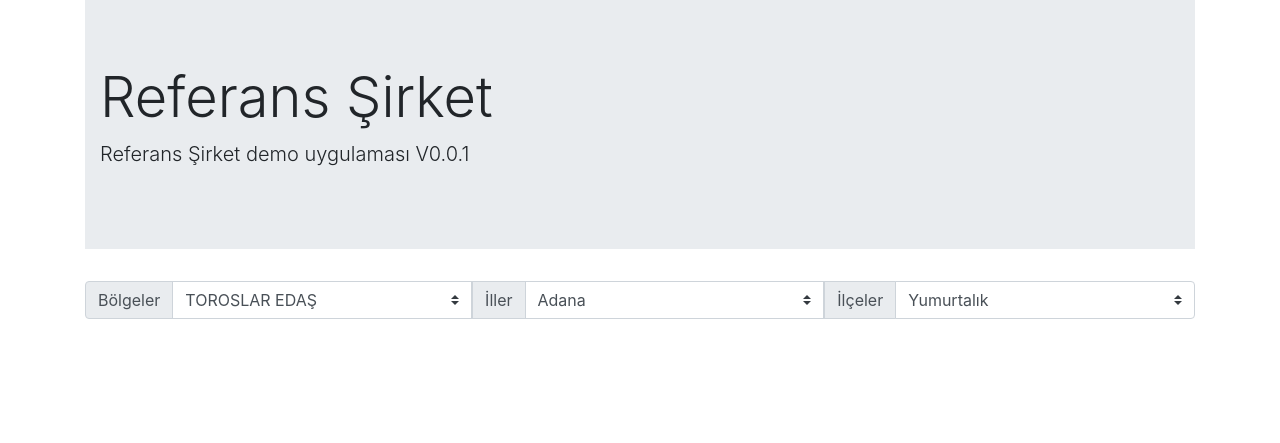
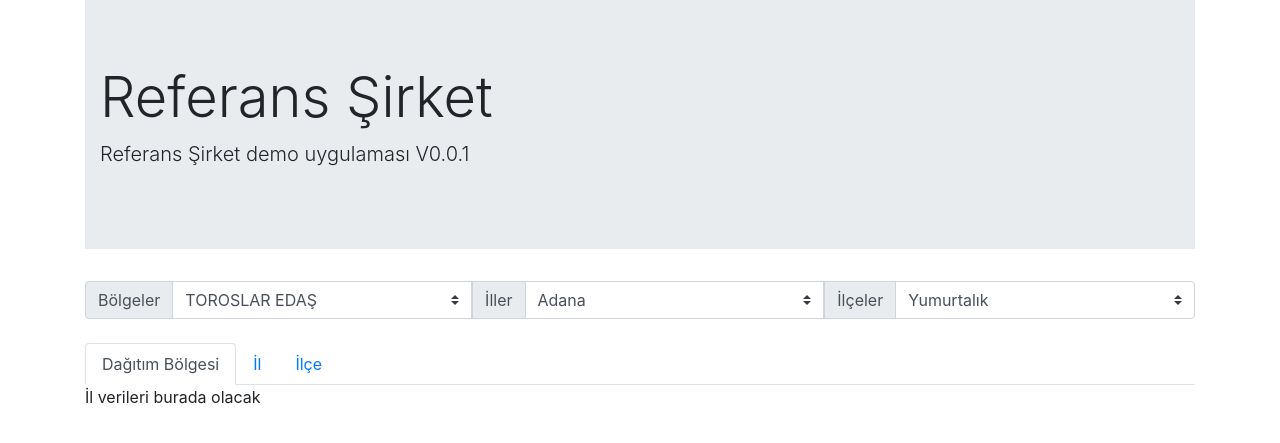
Before and after one commit to kasdevelopment/referans, a Flask app: page / in a window 1280 px wide. Shown: the top 443 px of the page. Run offline with Flask 2, Linux system fonts and the light colour scheme; some libraries are stand-ins or nearby versions.

Commit message:
add html tab view

```diff
--- a/refs/templates/index.html
+++ b/refs/templates/index.html
@@ -35,6 +35,39 @@
             </div>
         </div>
 
+        <div class="row">
+            <div class="container">
+                <ul class="nav nav-tabs" id="myTab" role="tablist">
+                    <li class="nav-item">
+                        <a class="nav-link active" id="districtinf-tab" data-toggle="tab" href="#districtinf" role="tab"
+                            aria-controls="districtinf" aria-selected="true">Dağıtım Bölgesi</a>
+                    </li>
+                    <li class="nav-item">
+                        <a class="nav-link" id="cityinf-tab" data-toggle="tab" href="#cityinf" role="tab"
+                            aria-controls="cityinf" aria-selected="true">İl</a>
+                    </li>
+                    <li class="nav-item">
+                        <a class="nav-link" id="terraininf-tab" data-toggle="tab" href="#terraininf" role="tab"
+                            aria-controls="terraininf" aria-selected="false">İlçe</a>
+                    </li>
+                </ul>
+            </div>
+        </div>
+
+        <div class="row">
+            <div class="container">
+                <div class="tab-content" id="myTabContent">
+                    <div class="tab-pane fade show active" id="districtinf" role="tabpanel"
+                        aria-labelledby="districtinf-tab">İl verileri burada olacak</div>
+                    <div class="tab-pane fade" id="cityinf" role="tabpanel" aria-labelledby="cityinf-tab">İlçe verileri
+                        burada olacak</div>
+                    <div class="tab-pane fade" id="terraininf" role="tabpanel" aria-labelledby="terraininf-tab">İlçe
+                        verileri burada olacak</div>
+                </div>
+            </div>
+        </div>
+    </div>
+
 
     <!-- scripts -->
     <!-- jquery -->
```
Lines whose indentation alone changed are shown as unchanged.
